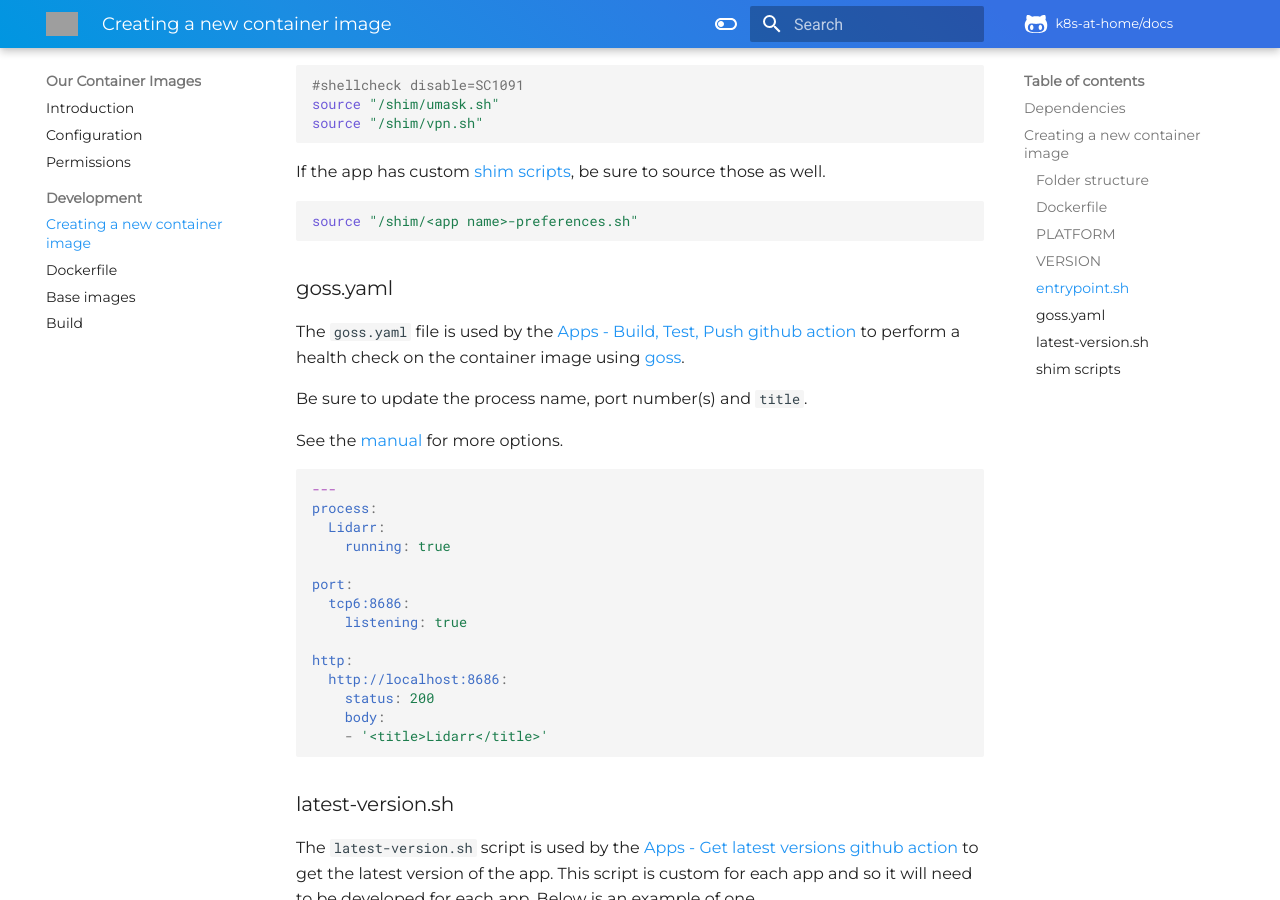
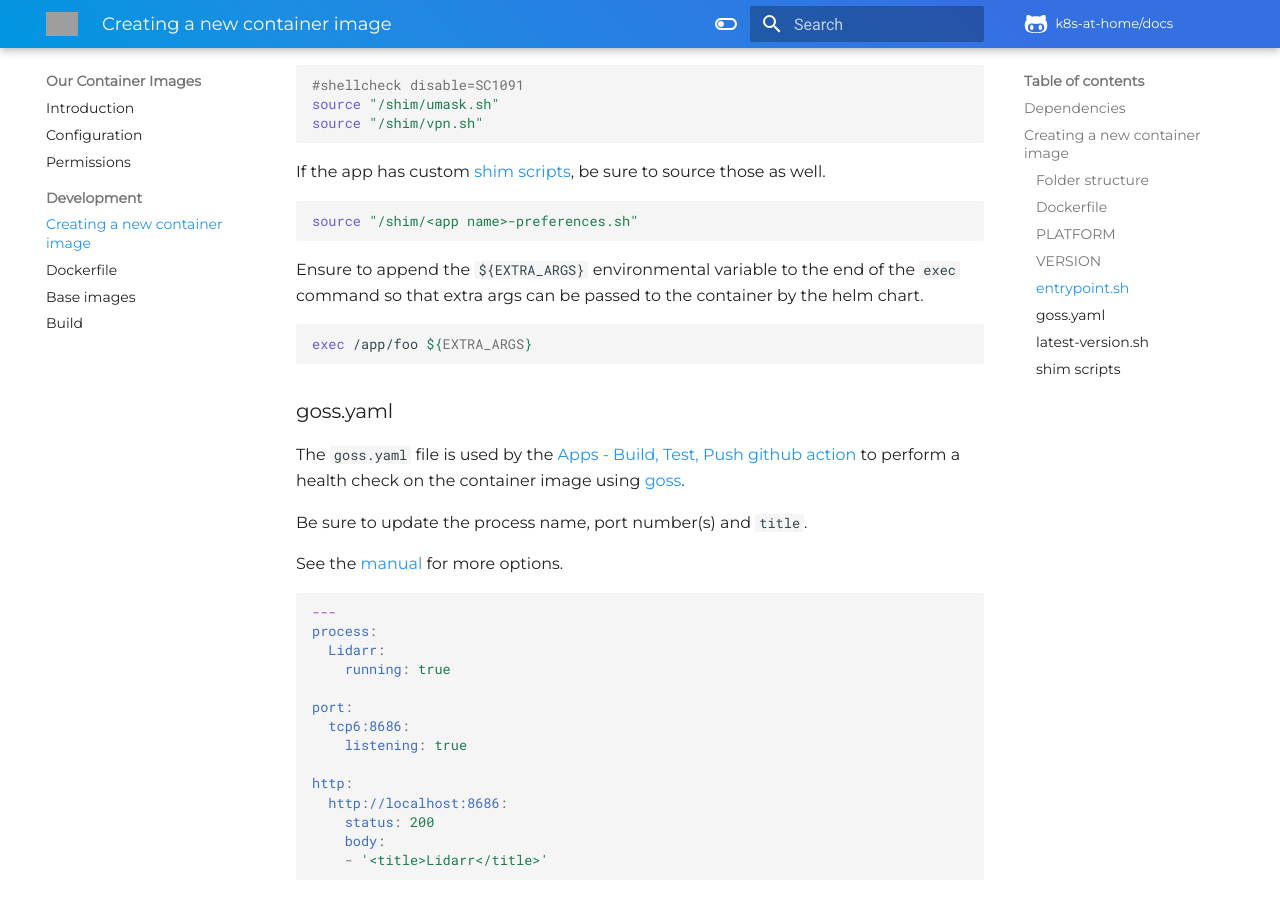
Before and after one commit to nicholaswilde/docs, an MkDocs documentation site: the page built from docs/our-container-images/development/creating-a-new-container-image.md, in a window 1280 px wide and 900 px high, scrolled down 1824 px. Built offline with MkDocs 1.6.1 and Material for MkDocs 9.7.7, drawn with Linux system fonts in a browser that asks for light colours; comment, search, counter and statistics services are not loaded; grey boxes are pictures that could not be loaded.

Commit message:
Add EXTRA_ARGS to entrypoint.sh (#25)
Signed-off-by: Nicholas Wilde <ncwilde43@gmail.com>

````diff
--- a/docs/our-container-images/development/creating-a-new-container-image.md
+++ b/docs/our-container-images/development/creating-a-new-container-image.md
@@ -83,10 +83,19 @@ source "/shim/umask.sh"
 source "/shim/vpn.sh"
 ```
 
-If the app has custom [shim scripts](#shim-scripts), be sure to source those as well.
+If the app has custom [shim scripts](#shim-scripts), be sure to source those
+as well.
 
 ```shell
 source "/shim/<app name>-preferences.sh"
+```
+
+Ensure to append the `${EXTRA_ARGS}` environmental variable to the end of the
+`exec` command so that extra args can be passed to the container by the helm
+chart.
+
+```shell
+exec /app/foo ${EXTRA_ARGS}
 ```
 
 ### goss.yaml
````
